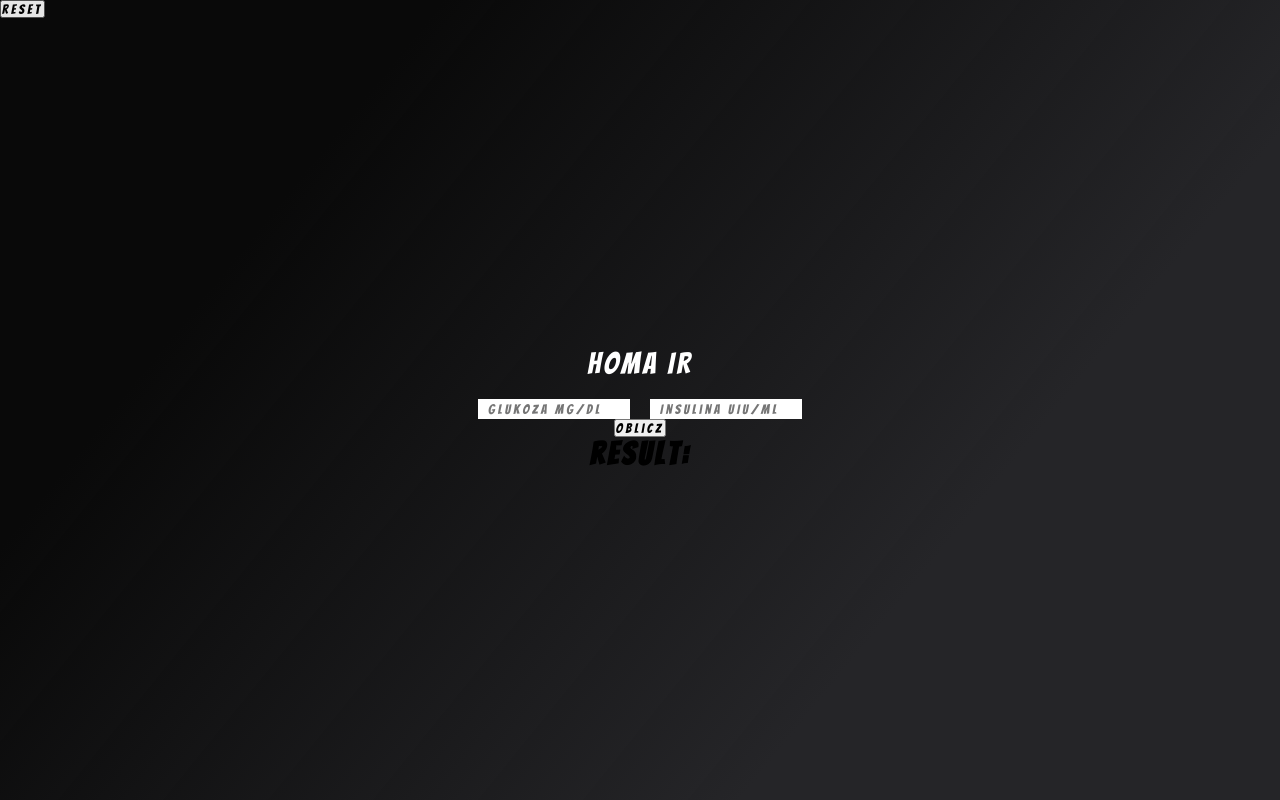
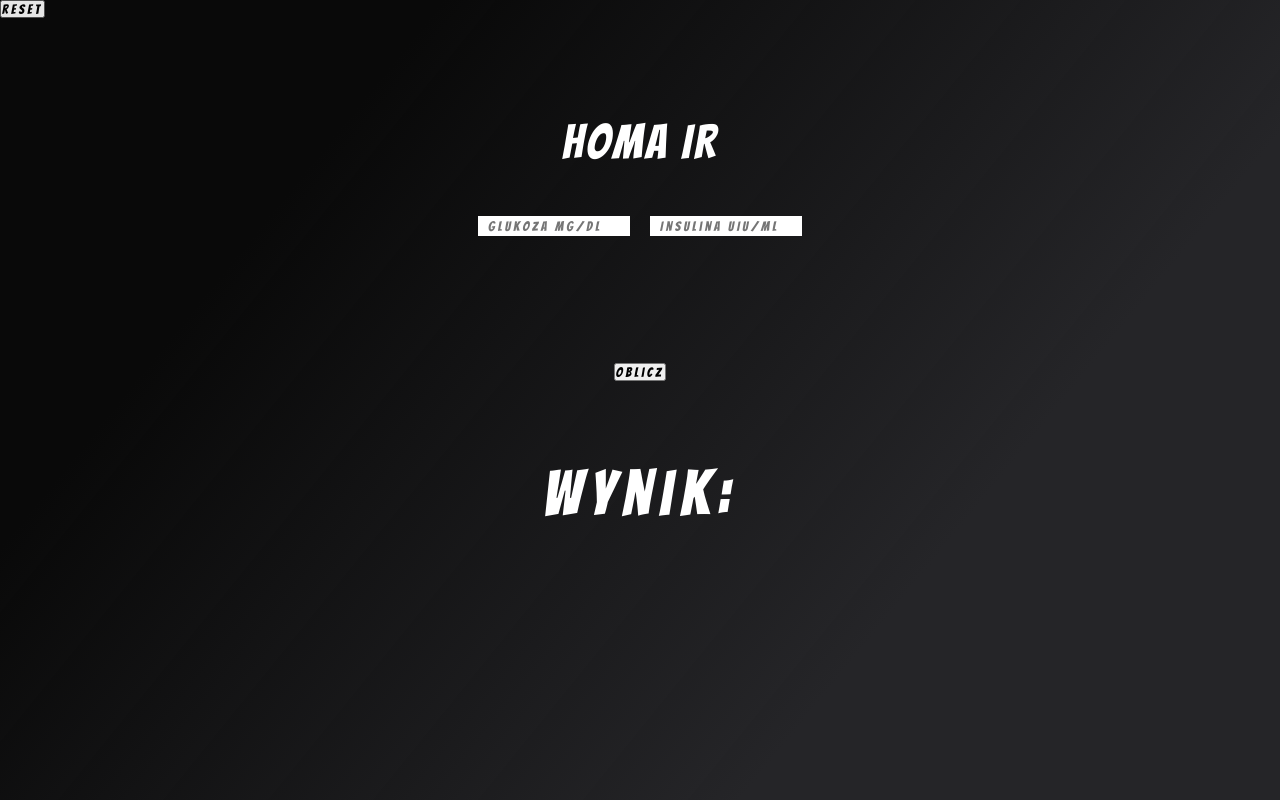
Before and after one commit to covalt1985/labcalc, a React (Create React App) app: page / in a window 1280 px wide. Both pictures are taken after a click on the item "HOMA IR". Built offline with nearby package versions, Linux system fonts and the light colour scheme.

Commit message:
style changes

```diff
--- a/src/Components/Input/index.js
+++ b/src/Components/Input/index.js
@@ -1,6 +1,7 @@
 import React, { Component } from 'react';
 
 import { setPlaceholder } from '../functions/index';
+import './style.css';
 
 class Input extends Component {
   constructor(props) {
--- /dev/null
+++ b/src/Components/Input/style.css
@@ -0,0 +1,22 @@
+ul input {
+  border: none;
+  outline: none;
+  height: 0;
+  width: 0;
+  transition: none;
+}
+
+.hello + div input {
+  transition: all 0.5s ease 500ms;
+  height: 20px;
+  width: auto;
+  margin: 10px;
+}
+
+input::-webkit-inner-spin-button {
+  display: none;
+}
+
+input:placeholder-shown {
+  padding: 0 10px;
+}
--- a/src/Components/Menu/index.js
+++ b/src/Components/Menu/index.js
@@ -67,8 +67,14 @@ class Menu extends Component {
               </>
             );
           })}
-          <button onClick={this.handleButtonClick}>oblicz</button>
-          <h1>Result:{this.state.result} </h1>
+          <button
+            className={`count ${this.props.isClicked ? 'clicked' : ''}`}
+            onClick={this.handleButtonClick}>
+            Oblicz
+          </button>
+          <h1 className={this.props.isClicked ? 'clicked' : ''}>
+            Wynik:<span>{this.state.result}</span>
+          </h1>
         </ul>
       </div>
     );
--- a/src/Components/Menu/style.css
+++ b/src/Components/Menu/style.css
@@ -1,7 +1,12 @@
 :root {
   --white: #fff;
+  --hide: none;
+  --low: 0;
+  --high: 1;
+  --animate: show 300ms ease-out;
 }
 
+/* overall menu style */
 .wrapper {
   position: fixed;
   top: 0;
@@ -21,6 +26,7 @@
   display: flex;
   flex-direction: column;
   align-items: center;
+  justify-content: flex-start;
   width: 100%;
   top: 50%;
   left: 50%;
@@ -66,10 +72,10 @@
 }
 
 .wrapper ul li.hello {
-  pointer-events: none;
-  margin: auto;
+  pointer-events: var(--hide);
   line-height: 2;
   width: fit-content;
+  font-size: 3rem;
 }
 
 .wrapper ul li.goodbye {
@@ -78,6 +84,12 @@
   padding: 0;
   overflow: hidden;
   height: 0;
+}
+
+/*  list style */
+
+.menu {
+  height: 80%;
 }
 
 li + div {
@@ -89,35 +101,12 @@ li + div {
 }
 
 .hide {
-  display: none;
+  display: var(--hide);
 }
 
 .show {
-  animation: show 300ms ease-out;
-  pointer-events: none;
-}
-
-ul input {
-  border: none;
-  outline: none;
-  height: 0;
-  width: 0;
-  transition: none;
-}
-
-.hello + div input {
-  transition: all 0.5s ease 500ms;
-  height: 20px;
-  width: auto;
-  margin: 0 10px;
-}
-
-input::-webkit-inner-spin-button {
-  display: none;
-}
-
-input:placeholder-shown {
-  padding: 0 10px;
+  animation: var(--animate);
+  pointer-events: var(--hide);
 }
 
 @keyframes show {
@@ -133,4 +122,33 @@ input:placeholder-shown {
   .wrapper ul li {
     font-size: 20px;
   }
+  .wrapper ul li.hello {
+    font-size: 1.5rem;
+    width: 100%;
+  }
 }
+
+/* result and  count button */
+
+h1 {
+  position: absolute;
+  bottom: 30%;
+  font-size: 4rem;
+  display: var(--hide);
+  color: var(--white);
+  letter-spacing: 8px;
+  font-weight: 500;
+  width: fit-content;
+  transition: all 0.3s ease;
+}
+
+.count {
+  position: absolute;
+  bottom: 53%;
+  display: var(--hide);
+}
+
+.clicked {
+  display: block;
+  animation: var(--animate);
+}
```
